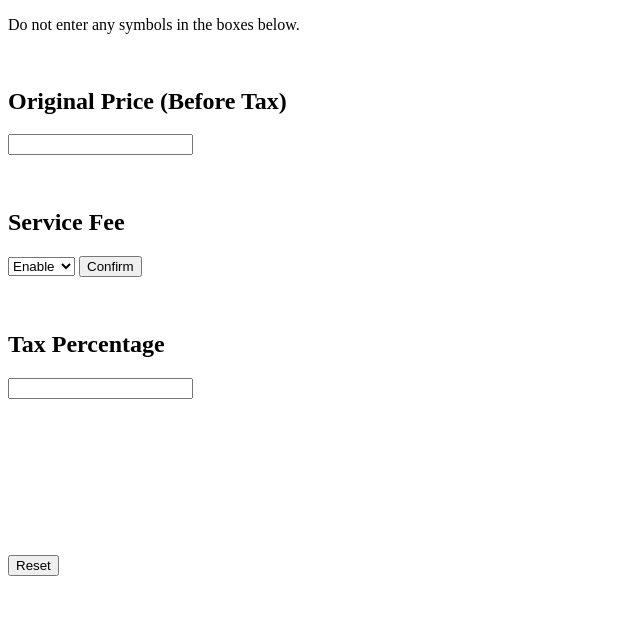
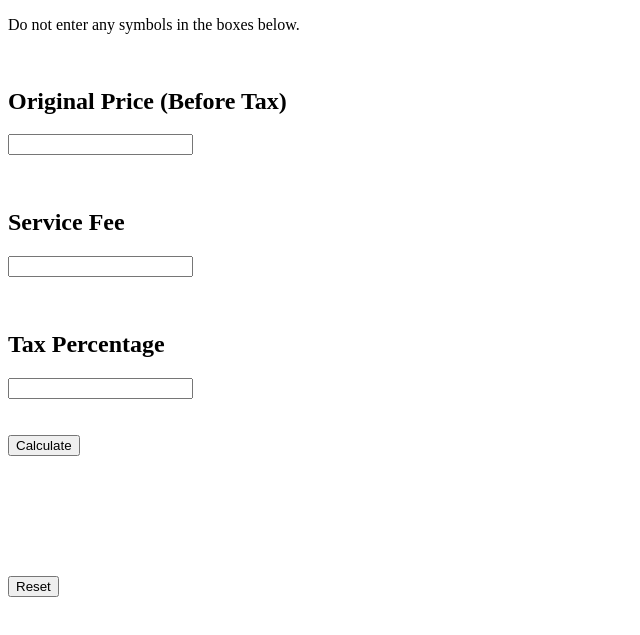
Before and after one commit to IamMikee/TryItYourself, a plain HTML site: page taxCalculator.html in a window 1280 px wide. Shown: the part 105-740 px from the top of the page, without its empty margins (0-640 px from the left). Drawn offline with Linux system fonts and the light colour scheme.

Commit message:
Update taxCalculator.html

```diff
--- a/taxCalculator.html
+++ b/taxCalculator.html
@@ -13,17 +13,11 @@
   <h2>Original Price (Before Tax)</h2>
     <input type="text" id="price" value=""><p id="fail"></p><br>
     <h2 id="servfee">Service Fee</h2>
-    <div id="selecting">
-    <select name="select" id="select">
-        <option value="enable">Enable</option>
-        <option value="disable">Disable</option>
-    </select>
-    <button onclick="select()">Confirm</button>
-    </div>
+    <input type="text" id="fee" value="">
     <div id="feediv"></div><p></p><br>
   <h2>Tax Percentage</h2>
   <input type="text" id="tax" value=""><br><br><br>
-    <div id="submitbutt"></div>
+    <div id="submitbutt"><button onclick="run()">Calculate</button></div>
 <br><br>
   <p style="font-size:22px" id="finaltext" class="finaltext"></p>
   <p style="font-size:22px" id="finalnum" class="finalnum"></p>
```
